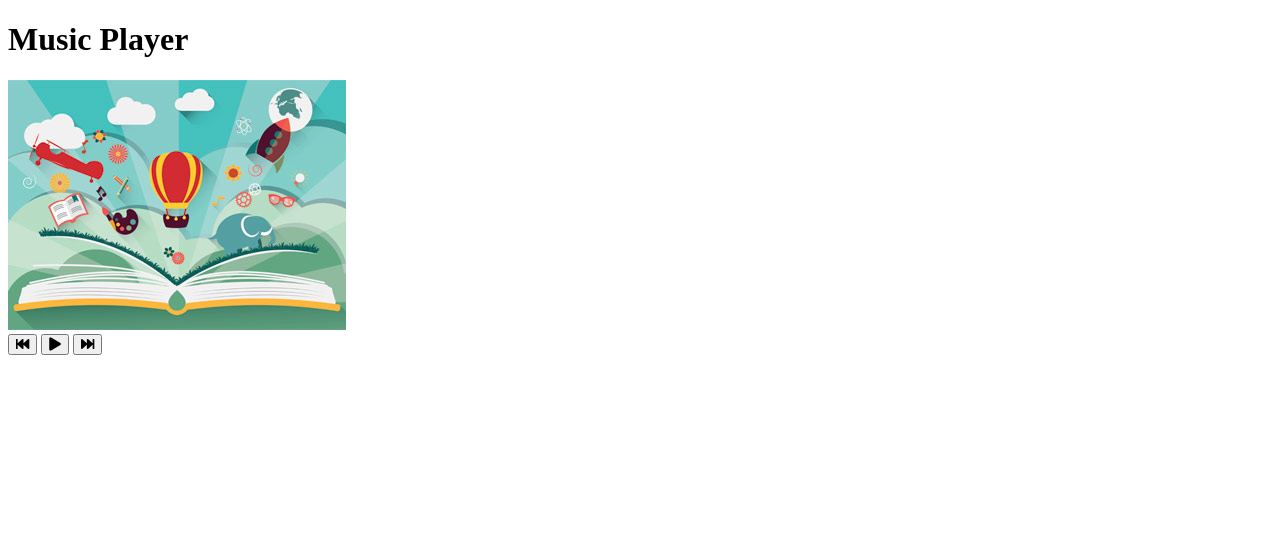
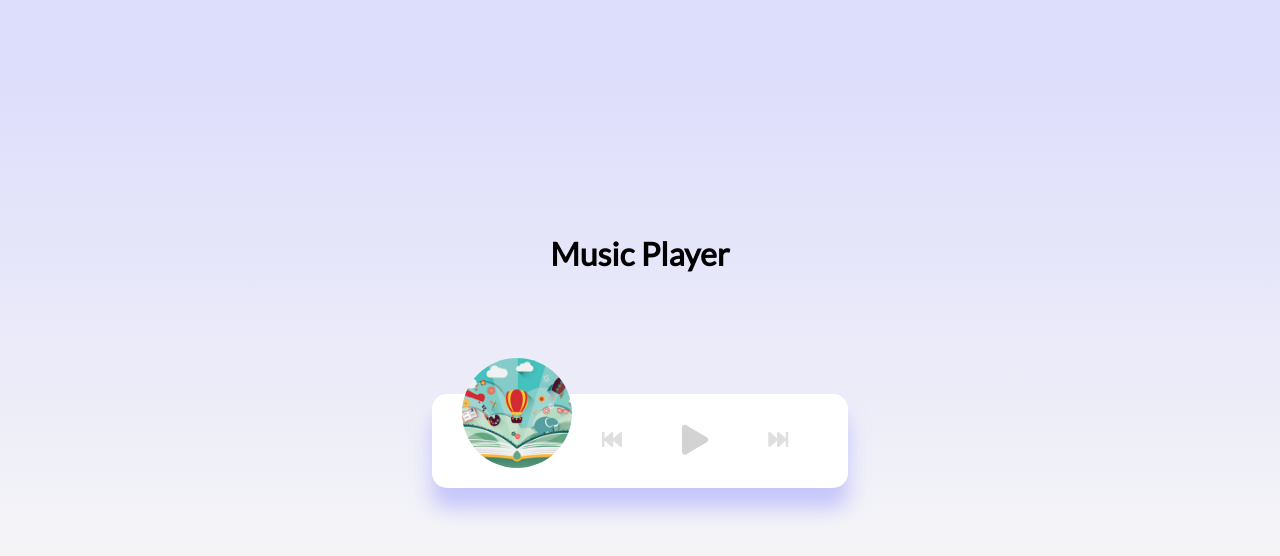
Before and after one commit to maurizioPp/20-Web-Projects-With-Vanilla-JavaScript, a plain HTML site: page 10. Music Player/index.html in a window 1280 px wide. Drawn offline with Linux system fonts and the light colour scheme.

Commit message:
create style

```diff
--- a/10. Music Player/index.html
+++ b/10. Music Player/index.html
@@ -31,7 +31,7 @@
             <button id="previous" class="action-button">
                 <i class="fas fa-fast-backward"></i>
             </button>
-            <button id="play" class="action-button-big">
+            <button id="play" class="action-button big">
                 <i class="fas fa-play"></i>
             </button>
             <button id="next" class="action-button">
--- a/10. Music Player/style.css
+++ b/10. Music Player/style.css
@@ -0,0 +1,89 @@
+@import url("https://fonts.googleapis.com/css?family=Lato&display=swap");
+
+* {
+    box-sizing: border-box;
+}
+
+body {
+    background-image: linear-gradient(
+        0deg,
+        rgba(247, 247, 247, 1) 23.8%,
+        rgba(221, 221, 252, 1) 92%
+    );
+    height: 100vh;
+    display: flex;
+    flex-direction: column;
+    align-items: center;
+    justify-content: center;
+    font-family: "Lato", sans-serif;
+    margin: 0;
+}
+
+.music-container {
+    background-color: #ffffff;
+    border-radius: 15px;
+    box-shadow: 0 20px 20px 0 rgba(169, 169, 252, 0.6);
+    display: flex;
+    padding: 20px 30px;
+    position: relative;
+    margin: 100px 0;
+    z-index: 10;
+}
+
+.image-container {
+    position: relative;
+    width: 110px;
+}
+
+.image-container img {
+    border-radius: 50%;
+    object-fit: cover;
+    height: 110px;
+    width: inherit;
+    position: absolute;
+    bottom: 0;
+    left: 0;
+
+    animation: spin 3s linear infinite;
+    animation-play-state: paused;
+}
+
+.music-container.play .image-container img {
+    animation-play-state: running;
+}
+
+@keyframes spin {
+    from {
+        transform: rotate(0deg);
+    }
+
+    to {
+        transform: rotate(360deg);
+    }
+}
+
+.navigation {
+    display: flex;
+    align-items: center;
+    justify-content: center;
+    z-index: 1;
+}
+
+.action-button {
+    background-color: #ffffff;
+    border: 0;
+    color: #dfdfdf;
+    font-size: 20px;
+    cursor: pointer;
+    padding: 10px;
+    margin: 0 20px;
+}
+
+.action-button.big {
+    color: #d3d3d3;
+    font-size: 30px;
+}
+
+.action-button:focus {
+    outline: 0;
+}
```
